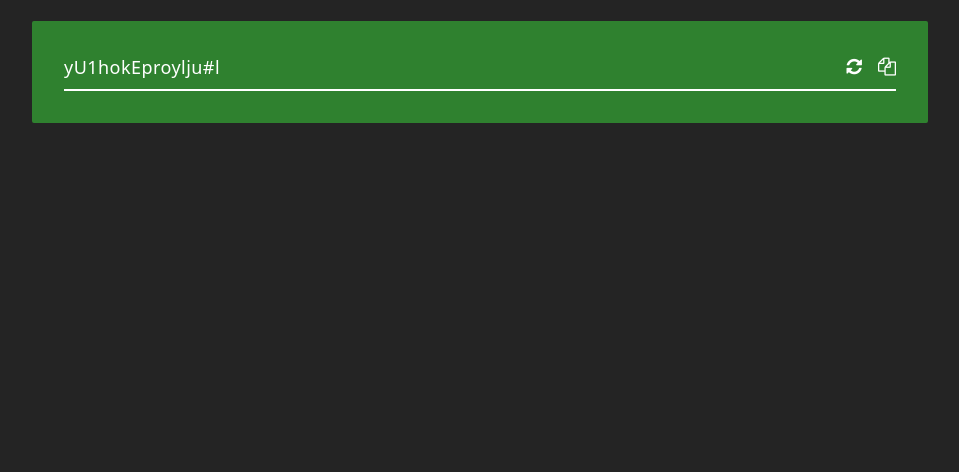
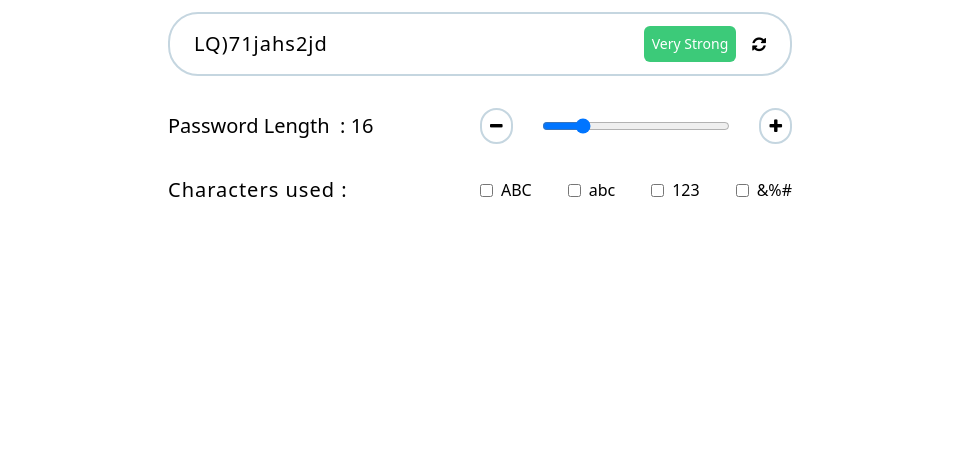
Before and after one commit to devSid-os/randomPasswordGenerator_JS, a website: page src/index.html in a window 1280 px wide. Shown: the part 328-800 px from the top of the page, without its empty margins (160-1119 px from the left). Drawn offline with Linux system fonts and the light colour scheme.

Commit message:
layout changed

```diff
--- a/src/index.html
+++ b/src/index.html
@@ -9,16 +9,48 @@
     <link rel="stylesheet" href="output.css">
 </head>
 
-<body class="bg-[#242424]">
-    <main class="flex flex-col justify-center items-center gap-4 w-full min-h-screen">
-        <!-- Random Password Main Div -->
-        <div class="rounded-sm p-8 bg-[#393] w-[95%] md:w-[70%] bg-opacity-80">
-            <div class="flex justify-between items-center gap-2 border-b-2 border-b-white pb-2">
-                <input id="randomPassword" type="text" value="yU1hokEproylju#l"
-                    class="flex-1 bg-transparent text-lg tracking-wide text-white" disabled>
-                <div class="flex items-center justify-between gap-4">
-                    <i class="fa fa-refresh text-white text-lg"></i>
-                    <button class="fa fa-copy text-white text-lg" type="button"></button>
+<body>
+    <main class="min-h-screen w-full flex justify-center items-center">
+        <div class="flex flex-col justify-center items-center gap-8 w-[90%] md:w-[65%] py-4">
+            <h1 class="font-bold tracking-wider text-center text-3xl md:text-4xl">Random Password Generator</h1>
+            <!-- Random Password Input Div -->
+            <div class="flex justify-center w-full">
+                <div
+                    class="w-full md:w-[75%] flex justify-between items-center gap-4 p-3 md:px-6 border-2 border-[#C5D6E0] rounded-[30px]">
+                    <input type="text" value="LQ)71jahs2jd"
+                        class="flex-1 text-sm md:text-xl font-light bg-transparent tracking-wider"
+                        id="randomPasswordInput" disabled>
+                    <label class="rounded-md text-[10px] md:text-sm bg-[#3cca79] p-2 text-white">Very Strong</label>
+                    <button type="button" class="fa fa-refresh"></button>
+                </div>
+            </div>
+            <div class="flex flex-col justify-evenly items-center md:flex-row w-full md:w-[75%] gap-3 md:gap-0">
+                <label class="flex-1 font-light text-lg md:text-xl">Password Length &nbsp;: <span>16</span></label>
+                <div class="w-full flex-1 flex flex-col gap-4 justify-between items-center md:flex-row">
+                    <button class="rounded-full fa fa-minus border-2 border-[#C5D6E0] p-2" type="button"></button>
+                    <input min="8" max="50" value="16" type="range" class="w-[90%] md:w-[60%]">
+                    <button class="rounded-full fa fa-plus border-2 border-[#C5D6E0] p-2" type="button"></button>
+                </div>
+            </div>
+            <div class="w-full md:w-[75%] flex flex-col gap-4 md:gap-0 md:flex-row justify-between items-center">
+                <label class="flex-1 font-light tracking-wider text-lg md:text-xl">Characters used : </label>
+                <div class="w-[90%] flex-1 flex justify-between items-center">
+                    <div class="flex items-center gap-2">
+                        <input type="checkbox" id="capitalLetters">
+                        <label for="capitalLetters">ABC</label>
+                    </div>
+                    <div class="flex items-center gap-2">
+                        <input type="checkbox" id="smallLetters">
+                        <label for="smallLetters">abc</label>
+                    </div>
+                    <div class="flex items-center gap-2">
+                        <input type="checkbox" id="numbers">
+                        <label for="numbers">123</label>
+                    </div>
+                    <div class="flex items-center gap-2">
+                        <input type="checkbox" id="symbols">
+                        <label for="symbols">&%#</label>
+                    </div>
                 </div>
             </div>
         </div>
```
Also changed, not shown: src/output.css.
